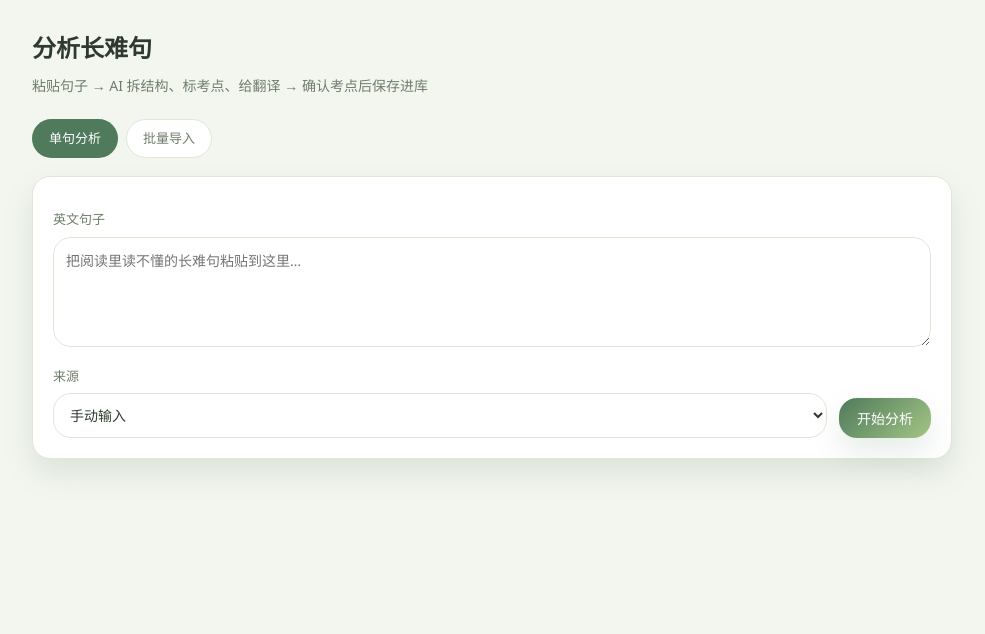
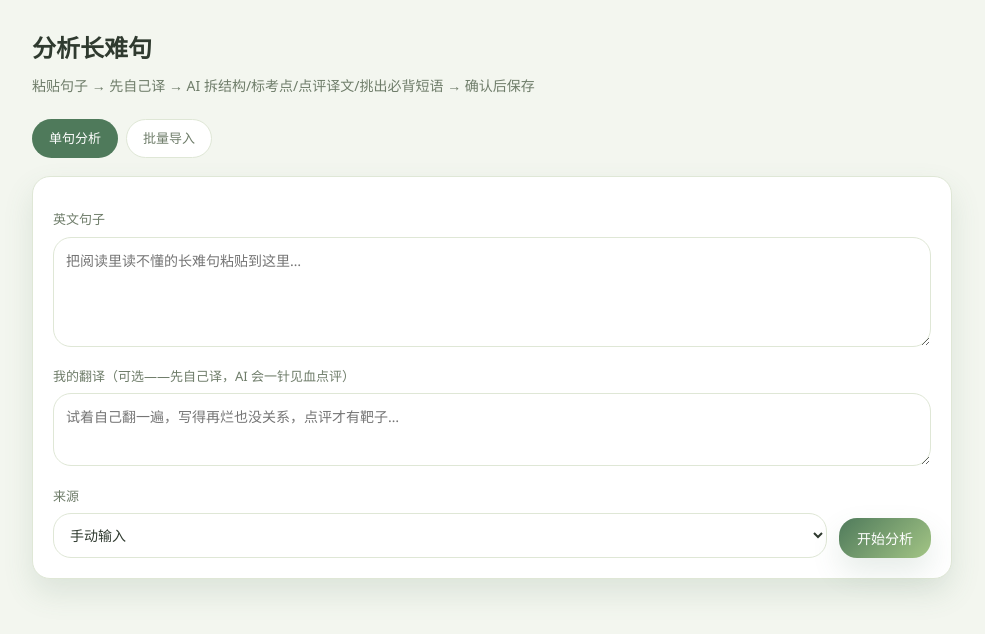
Before and after one commit to WynneeeeXC/long-sentence-trainer, a Flask app: page / in a window 1280 px wide. Shown: the part 61-695 px from the top of the page, without its empty margins (148-1133 px from the left). Run offline with Flask 3, Linux system fonts and the light colour scheme.

Commit message:
feat: ???+20???+???? (templates/index.html)

```diff
--- a/templates/index.html
+++ b/templates/index.html
@@ -2,7 +2,7 @@
 {% block title %}分析 · 长难句训练营{% endblock %}
 {% block content %}
 <h1>分析长难句</h1>
-<p class="sub">粘贴句子 → AI 拆结构、标考点、给翻译 → 确认考点后保存进库</p>
+<p class="sub">粘贴句子 → 先自己译 → AI 拆结构/标考点/点评译文/挑出必背短语 → 确认后保存</p>
 
 <div class="tabs">
   <div class="tab on" data-tab="single">单句分析</div>
@@ -14,6 +14,8 @@
   <div class="card">
     <label for="sentence">英文句子</label>
     <textarea id="sentence" placeholder="把阅读里读不懂的长难句粘贴到这里…"></textarea>
+    <label for="myTransInput">我的翻译（可选——先自己译，AI 会一针见血点评）</label>
+    <textarea id="myTransInput" style="min-height:70px" placeholder="试着自己翻一遍，写得再烂也没关系，点评才有靶子…"></textarea>
     <div class="row">
       <div>
         <label for="source">来源</label>
@@ -28,8 +30,28 @@
   </div>
 
   <div id="result-wrap" style="display:none">
+    <!-- AI 点评 -->
+    <div class="card" id="critique-wrap" style="display:none">
+      <h3>AI 对你译文的点评</h3>
+      <div class="block">
+        <div class="block-title">总评</div>
+        <div id="c-verdict"></div>
+      </div>
+      <div class="block">
+        <div class="block-title">问题点</div>
+        <div id="c-problems"></div>
+      </div>
+      <div class="trans" id="c-better"></div>
+    </div>
+
+    <!-- 必背短语建议 -->
+    <div class="card" id="phrases-wrap" style="display:none">
+      <h3>值得背的表达 <span class="mut">点「收录」放进短语本</span></h3>
+      <div id="p-suggestions"></div>
+    </div>
+
     <div class="card">
-      <h3>分析结果</h3>
+      <h3>结构与翻译</h3>
       <div class="block">
         <div class="block-title">句子结构</div>
         <div id="r-structure"></div>
@@ -102,7 +124,6 @@ function setBtnLoading(btn, loading, text){
   btn.innerHTML = loading ? '<span class="spinner"></span> ' + text : text;
 }
 
-/* 标签切换 */
 document.querySelectorAll('.tab').forEach(t => {
   t.addEventListener('click', () => {
     document.querySelectorAll('.tab').forEach(x => x.classList.remove('on'));
@@ -118,7 +139,10 @@ async function analyzeOne(){
   if(!text){ notice('请先粘贴句子'); return; }
   const btn = document.getElementById('btn-analyze');
   setBtnLoading(btn, true, 'AI 分析中…');
-  const data = await post('/api/analyze', { text, source: document.getElementById('source').value });
+  const data = await post('/api/analyze', {
+    text,
+    user_translation: document.getElementById('myTransInput').value.trim()
+  });
   setBtnLoading(btn, false, '开始分析');
   if(!data.ok){ notice('分析失败：' + data.error); return; }
   state.text = text;
@@ -127,6 +151,36 @@ async function analyzeOne(){
 }
 
 function renderResult(r){
+  // 点评
+  const cw = document.getElementById('critique-wrap');
+  if(r.critique && (r.critique.verdict || (r.critique.problems||[]).length)){
+    cw.style.display = '';
+    document.getElementById('c-verdict').textContent = r.critique.verdict || '';
+    const probs = r.critique.problems || [];
+    document.getElementById('c-problems').innerHTML = probs.length
+      ? '<ul style="margin:0;padding-left:18px">' + probs.map(p => '<li>' + esc(p) + '</li>').join('') + '</ul>'
+      : '<span class="mut">没有明显问题</span>';
+    document.getElementById('c-better').innerHTML = r.critique.better ? '<strong>更地道：</strong>' + esc(r.critique.better) : '';
+  } else { cw.style.display = 'none'; }
+
+  // 短语建议
+  const pw = document.getElementById('phrases-wrap');
+  const ps = r.phrases || [];
+  if(ps.length){
+    pw.style.display = '';
+    document.getElementById('p-suggestions').innerHTML = ps.map((p, i) =>
+      '<div class="block">'
+      + '<div style="display:flex;justify-content:space-between;gap:10px;align-items:flex-start;flex-wrap:wrap">'
+      + '<div style="flex:1;min-width:200px"><div style="font-weight:700">' + esc(p.en) + '</div>'
+      + '<div>' + esc(p.zh || '') + '</div>'
+      + (p.tip ? '<div class="mut" style="margin-top:4px">' + esc(p.tip) + '</div>' : '')
+      + '</div>'
+      + '<button class="btn soft" data-i="' + i + '" onclick="collectPhrase(this)">收录</button>'
+      + '</div></div>'
+    ).join('');
+  } else { pw.style.display = 'none'; }
+
+  // 结构
   const st = r.structure || {};
   let html = '';
   if(st.main) html += '<div class="sentence-stem">' + esc(st.main) + '</div>';
@@ -167,6 +221,20 @@ function renderResult(r){
   wrap.scrollIntoView({ behavior: 'smooth' });
 }
 
+async function collectPhrase(btn){
+  const i = Number(btn.dataset.i);
+  const p = (state.result.phrases || [])[i];
+  if(!p) return;
+  const d = await post('/api/phrases', {
+    phrase: p.en, translation: p.zh || '', context: state.text
+  });
+  if(d.ok){
+    btn.textContent = '已收录 ✓';
+    btn.disabled = true;
+    notice('已收录进短语本');
+  } else notice('收录失败：' + (d.error || ''));
+}
+
 async function saveOne(){
   const r = state.result;
   if(!r) return;
@@ -178,12 +246,15 @@ async function saveOne(){
     exam_points: points,
     seg_translation: r.seg_translation,
     full_translation: r.full_translation,
-    tips: r.tips
+    tips: r.tips,
+    user_translation: document.getElementById('myTransInput').value.trim(),
+    critique: r.critique
   });
   if(!data.ok){ notice('保存失败：' + (data.error || '未知错误')); return; }
   notice(data.duplicate ? '该句子已存在（#' + data.id + '），未重复保存' : '已保存 #' + data.id);
   state.text = ''; state.result = null;
   document.getElementById('sentence').value = '';
+  document.getElementById('myTransInput').value = '';
   document.getElementById('result-wrap').style.display = 'none';
 }
 
```
